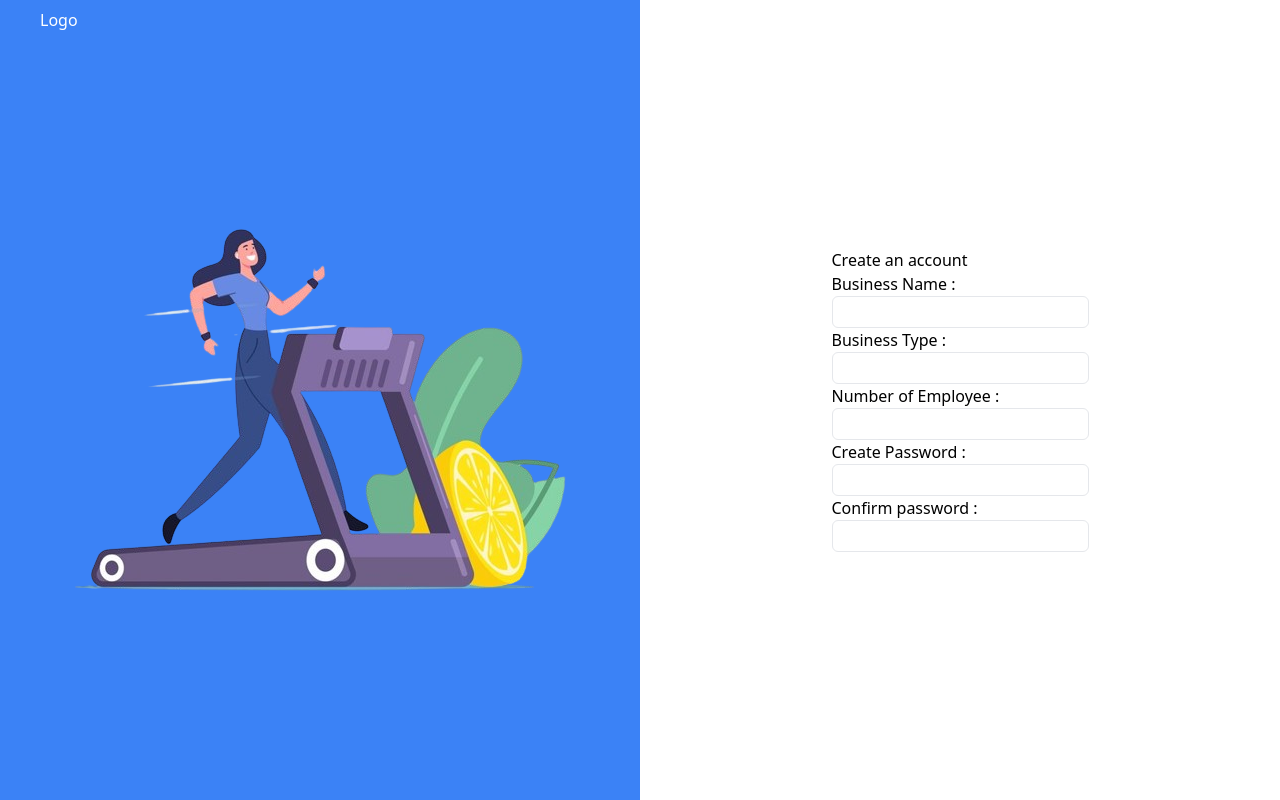
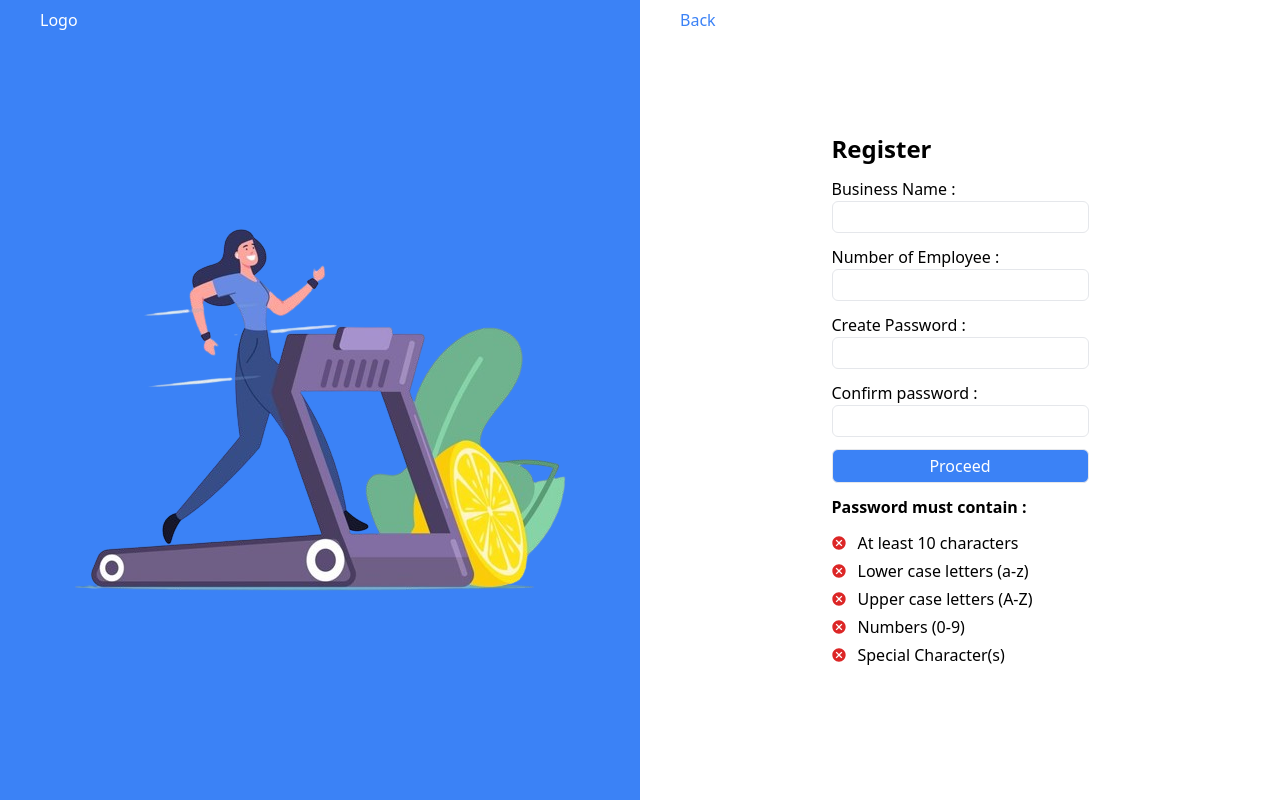
Before and after one commit to GraceJoseph-hub/ams-cortex, a React (Vite) app: page / in a window 1280 px wide. Both pictures are taken after a click on the element "register". Built offline with nearby package versions, Linux system fonts and the light colour scheme.

Commit message:
Rounding off the registration page

```diff
--- a/src/App.jsx
+++ b/src/App.jsx
@@ -1,6 +1,6 @@
 import "./App.css";
 import { useState } from "react";
-import { BrowserRouter as Router, Routes, Route, useNavigate } from "react-router-dom";
+import { BrowserRouter as Router, Routes, Route } from "react-router-dom";
 import Admindashboard from "./components/admin/Admindashboard";
 import Login from "./components/login/Login";
 import Register from "./components/register/Register";
@@ -9,9 +9,8 @@ import randomImge from "./assets/img/treadmill-2.png";
 function App() {
   const [screenState, setScreenState] = useState("login");
 
-
   const showRegisterScreen = () => {
-    setScreenState("register"); // Change to Register screen
+    setScreenState("register");
   };
 
   return (
@@ -30,7 +29,7 @@ function App() {
                 />
               </div>
 
-              <div className="bg-white w-1/2 flex justify-center items-center relative">
+              <div className="bg-white w-1/2 flex justify-around items-center relative">
                 {screenState === "login" && (
                   <Login
                     onRegister={showRegisterScreen}
--- a/src/components/globalComponents/Input.jsx
+++ b/src/components/globalComponents/Input.jsx
@@ -1,6 +1,6 @@
 import React from 'react'
 
-const Input = ({label, type, onChange, value}) => {
+const Input = ({label, type, onChange, value, className}) => {
   return (
     <div className="flex flex-col">
       <label htmlFor="">{label} :</label>
@@ -8,7 +8,7 @@ const Input = ({label, type, onChange, value}) => {
         type={type}
         onChange={onChange}
         value={value}
-        className="w-full h-8 border rounded-md outline-none px-3 py-2"
+        className={`w-full h-8 border rounded-md outline-none px-3 py-2 ${className}`}
       />
     </div>
   );
--- a/src/components/register/Register.jsx
+++ b/src/components/register/Register.jsx
@@ -1,17 +1,136 @@
-import React from 'react'
+import React, { useEffect, useState } from 'react'
+import { useNavigate } from 'react-router-dom'
 import Input from '../globalComponents/Input'
+import greenCheck from '../icons/greenCheck.svg'
+import redError from '../icons/rederror.svg'
+
+const lowercaseRegex = /[a-z]/;
+const uppercaseRegex = /[A-Z]/;
+const numberRegex = /[0-9]/;
+const specialCharRegex = /[!@#$%^&*()_+{}\]:;<>,.?~\\-]/;
 
 const Register = () => {
+  const navigate = useNavigate()
+  const [busName, setBusName] = useState('');
+  const [numOfEmployee, setNumOfEmployee] = useState('')
+  const [password, setPassword] = useState('');
+  const [confirmPwd, setConfirmPwd] = useState('');
+  const [canProceed, setCanProceed] = useState(false);
+
+  const [isTenCharacter, setIsTenCharacter] = useState(false);
+  const [isLowerCase, setIsLowerCase] = useState(false);
+  const [isUpperCase, setIsUpperCase] = useState(false);
+  const [isNumbers, setIsNumbers] = useState(false);
+  const [isSpecialCharacters, setIsSpecialCharacters] = useState(false);
+
+  useEffect(() => {
+   busName !== '' && numOfEmployee !== '' && password !== '' && confirmPwd !== '' && password === confirmPwd
+      ? setCanProceed(true)
+      : setCanProceed(false);
+  }, [busName, numOfEmployee, password, confirmPwd]);
+
+  const busNameHandler = (event) => {
+    setBusName(event.target.value)
+  }
+
+  const numOfEmployeeHandler = (event) => {
+    setNumOfEmployee(event.target.value)
+  }
+  const passwordHandler = (event) => {
+    const newPassword = event.target.value;
+    setPassword(newPassword);
+
+    const isTenCharacter = newPassword.length >= 10;
+    const isLowerCase = lowercaseRegex.test(newPassword);
+    const isUpperCase = uppercaseRegex.test(newPassword);
+    const isNumbers = numberRegex.test(newPassword);
+    const isSpecialCharacters = specialCharRegex.test(newPassword);
+
+    setIsTenCharacter(isTenCharacter);
+    setIsLowerCase(isLowerCase);
+    setIsUpperCase(isUpperCase);
+    setIsNumbers(isNumbers);
+    setIsSpecialCharacters(isSpecialCharacters);
+  };
+
+  const confirmPwdHandler = (event) => {
+    setConfirmPwd(event.target.value);
+  };
+
+  // Submit form
+  const submitFormHandler = (event) => {
+    event.preventDefault()
+
+    if (canProceed) {
+      navigate("/dashboard");
+    } else {
+      console.log(
+        "Cannot log in. Please check that all the fields are correctly filled."
+      );
+    }
+  }
+
   return (
-    <div>
-      <h2>Create an account</h2>
-      <Input label="Business Name" type="text"/>
-      <Input label="Business Type" type="text"/>
-      <Input label="Number of Employee" type="number"/>
-      <Input label="Create Password" type="password"/>
-      <Input label="Confirm password" type="password"/>
-    </div>
-  )
+    <form onSubmit={submitFormHandler} className="flex flex-col gap-3">
+      <p
+        className="absolute top-2 left-10 cursor-pointer text-blue-500"
+        onClick={() => navigate("/")}
+      >
+        Back
+      </p>
+      <h2 className="font-bold text-2xl">Register</h2>
+      <Input
+        label="Business Name"
+        type="text"
+        onChange={busNameHandler}
+        value={busName}
+        className="w-[26.25rem]"
+      />
+      <Input
+        label="Number of Employee"
+        type="number"
+        onChange={numOfEmployeeHandler}
+        value={numOfEmployee}
+      />
+      <Input
+        label="Create Password"
+        type="password"
+        onChange={passwordHandler}
+        value={password}
+      />
+      <Input
+        label="Confirm password"
+        type="password"
+        onChange={confirmPwdHandler}
+        value={confirmPwd}
+      />
+      <button className="border py-1 rounded-md bg-blue-500 text-white">
+        Proceed
+      </button>
+
+      <h2 className='font-bold'>Password must contain :</h2>
+      <div className='flex gap-3 mb-0'>
+        <img src={isTenCharacter ? greenCheck : redError} alt="" />
+        <span>At least 10 characters</span>
+      </div>
+      <div className='flex gap-3 mt-[-8px]'>
+        <img src={isLowerCase ? greenCheck : redError} alt="" />
+        <span>Lower case letters (a-z)</span>
+      </div>
+      <div className='flex gap-3 mt-[-8px]'>
+        <img src={isUpperCase ? greenCheck : redError} alt="" />
+        <span>Upper case letters (A-Z)</span>
+      </div>
+      <div className='flex gap-3 mt-[-8px]'>
+        <img src={isNumbers ? greenCheck : redError} alt="" />
+        <span>Numbers (0-9)</span>
+      </div>
+      <div className='flex gap-3 mt-[-8px]'>
+        <img src={isSpecialCharacters ? greenCheck : redError} alt="" />
+        <span>Special Character(s)</span>
+      </div>
+    </form>
+  );
 }
 
 export default Register
```
Also changed, not shown: src/components/icons/greenCheck.svg (added), src/components/icons/rederror.svg (added).
